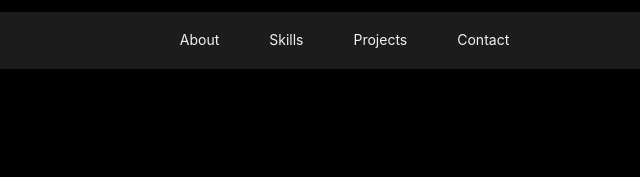
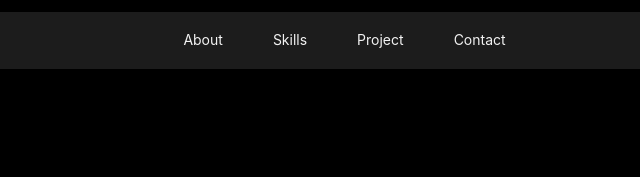
Before and after one commit to ikoote1/ikoote-Portfolio, a plain HTML site: page index.html in a window 1280 px wide. Shown: the top 177 px of the page, 212-852 px from the left. Drawn offline with nearby package versions, Linux system fonts and the light colour scheme.

Commit message:
making final touches on code

```diff
--- a/index.html
+++ b/index.html
@@ -66,7 +66,7 @@
                 <a href="#skills" class="nav-links hover-effect">Skills</a>
               </li>
               <li>
-                <a href="#projects" class="nav-links hover-effect">Projects</a>
+                <a href="#projects" class="nav-links hover-effect">Project</a>
               </li>
               <li>
                 <a href="#contact" class="nav-links hover-effect">Contact</a>
```
